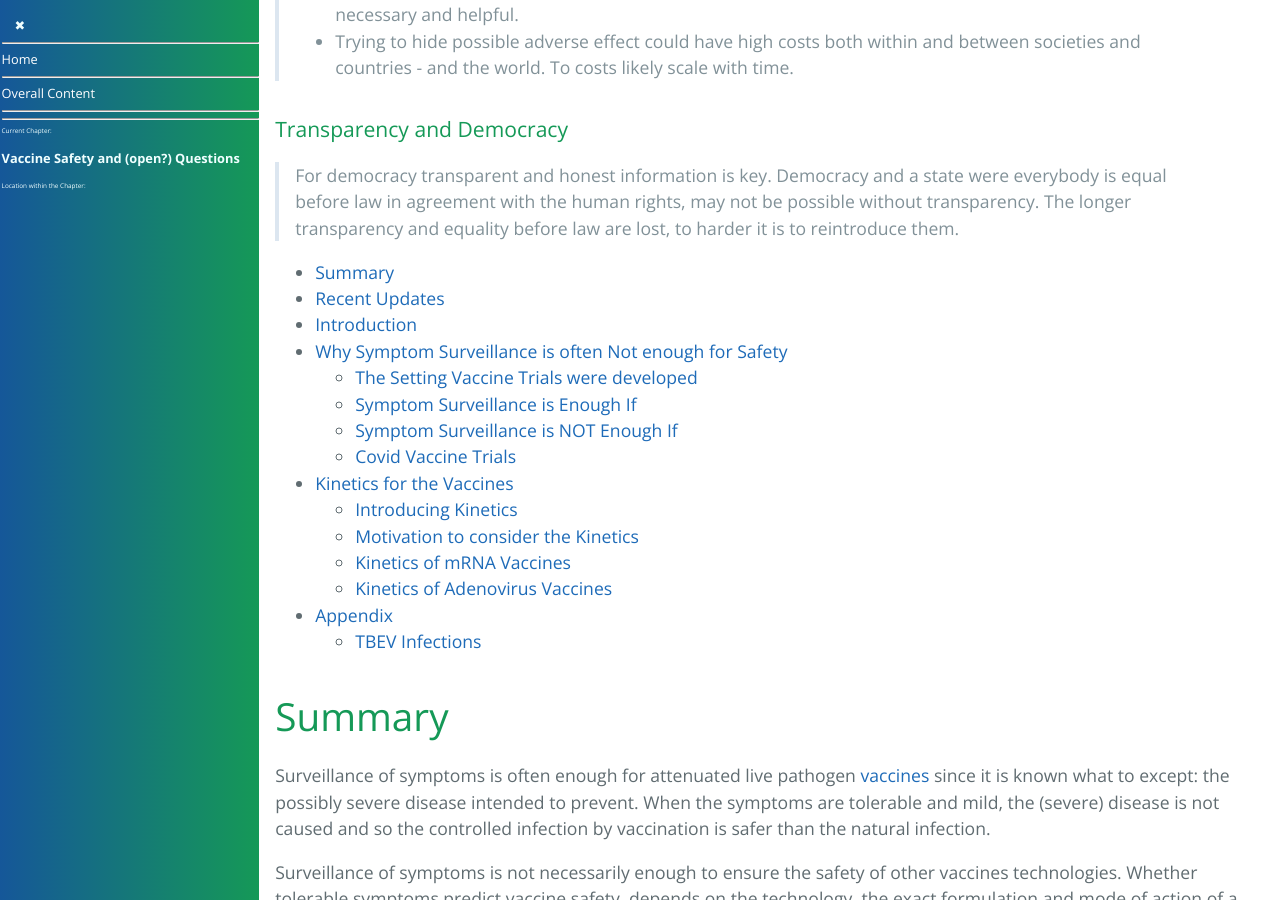
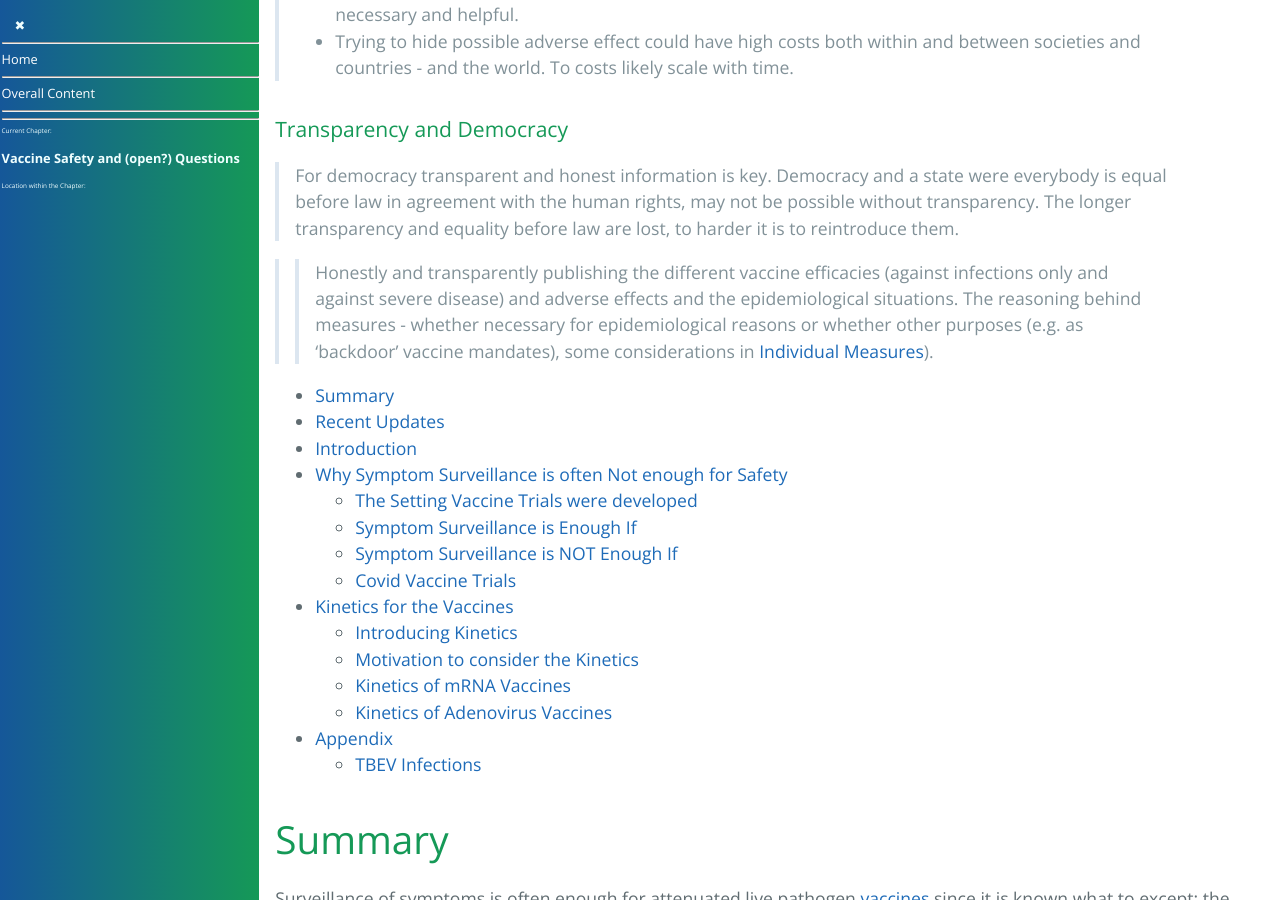
Before and after one commit to forestgrape/coronavirus, a Jekyll site: the page built from 10_vaccines/vaccine_safety.md, in a window 1280 px wide and 900 px high, scrolled down 1685 px. Built offline with Jekyll 4.4.1, drawn with Linux system fonts in a browser that asks for light colours; our own code applies the rules of GitHub Pages for plain Markdown files.

Commit message:
note on transparency

```diff
--- a/10_vaccines/vaccine_safety.md
+++ b/10_vaccines/vaccine_safety.md
@@ -32,6 +32,8 @@
 
 ##### Transparency and Democracy
 > For democracy transparent and honest information is key.  Democracy and a state were everybody is equal before law in agreement with the human rights, may not be possible without transparency. The longer transparency and equality before law are lost, to harder it is to reintroduce them.
+
+>> Honestly and transparently publishing the different vaccine efficacies (against infections only and against severe disease) and adverse effects and the epidemiological situations. The reasoning behind measures - whether necessary for epidemiological reasons or whether other purposes (e.g. as 'backdoor' vaccine mandates), some considerations in [Individual Measures](../7_social/individual_measures.md)).
 
 
 
```
